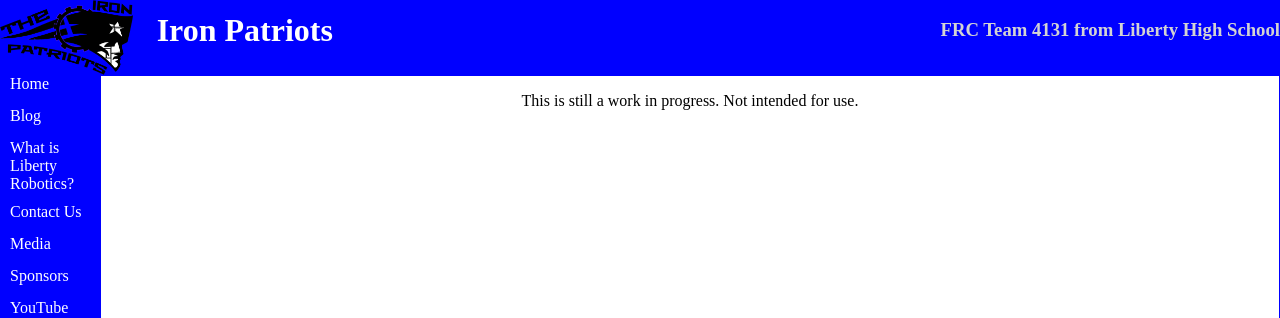
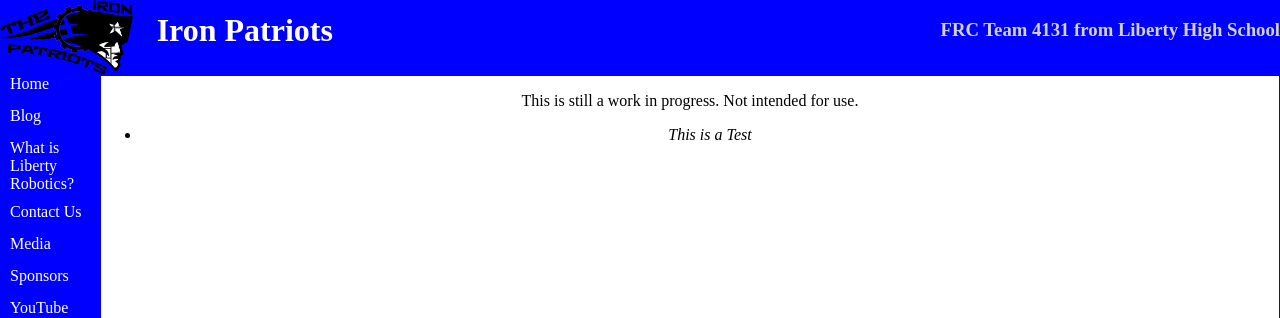
Before and after one commit to katiebugmoon/FRC4131.github.io, a Jekyll site: the page built from blog.html, in a window 1280 px wide. Shown: the top 318 px of the page. Built offline with Jekyll 4.4.1, drawn with Linux system fonts in a browser that asks for light colours.

Commit message:
Let's see about a blog, shall we?

```diff
--- a/blog.html
+++ b/blog.html
@@ -3,3 +3,8 @@
 title: Blog
 ---
 <p>This is still a work in progress. Not intended for use.</p>
+<ul>
+{% for post in site.posts %}
+	<li><a href="{{ post.url }}">{{ post.title }}</a></li>
+{% endfor %}
+</ul>
```
Also changed, not shown: _posts/2014-12-31-this-is-a-test.markdown (added, +9 -0 lines).
